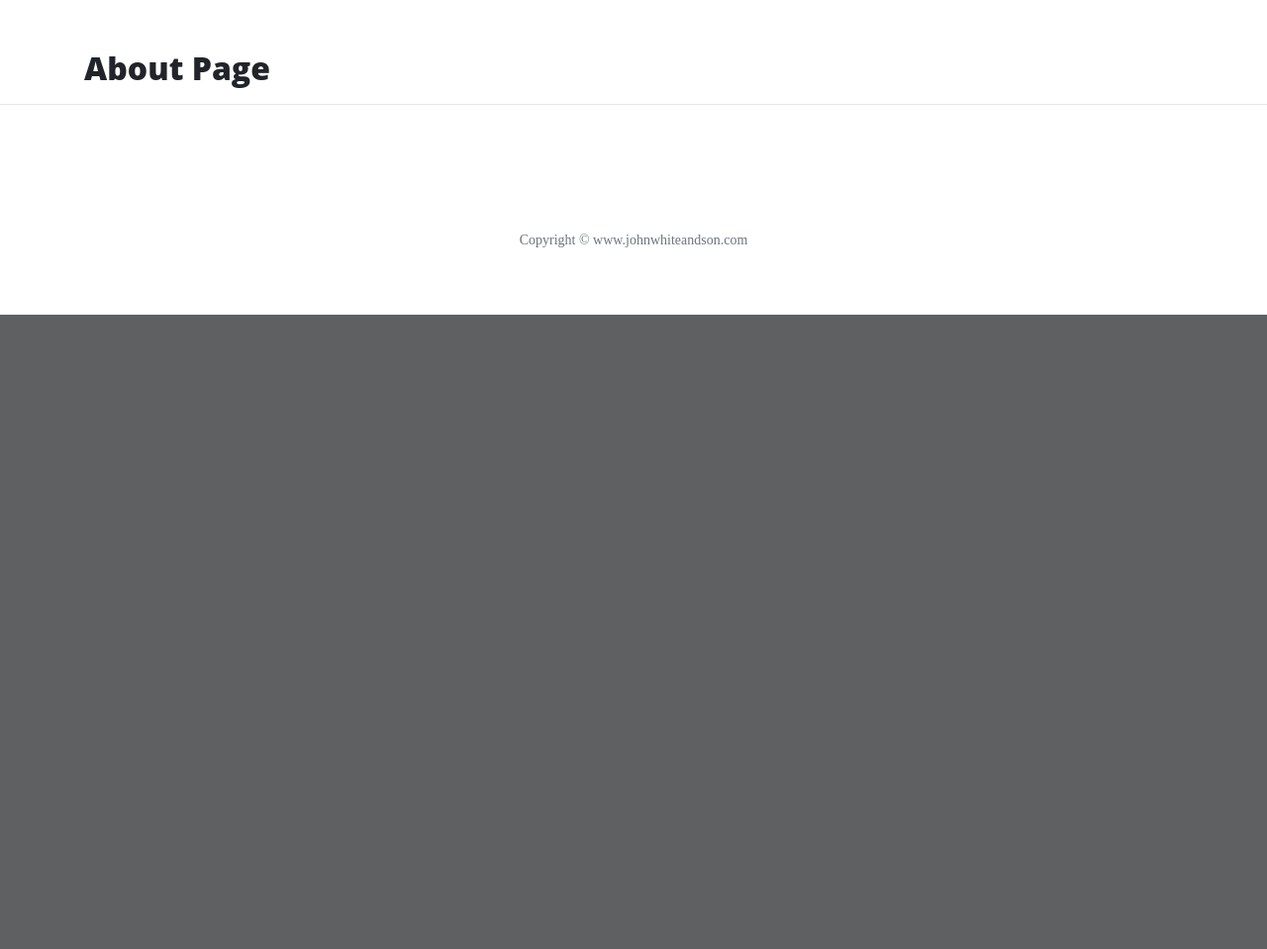
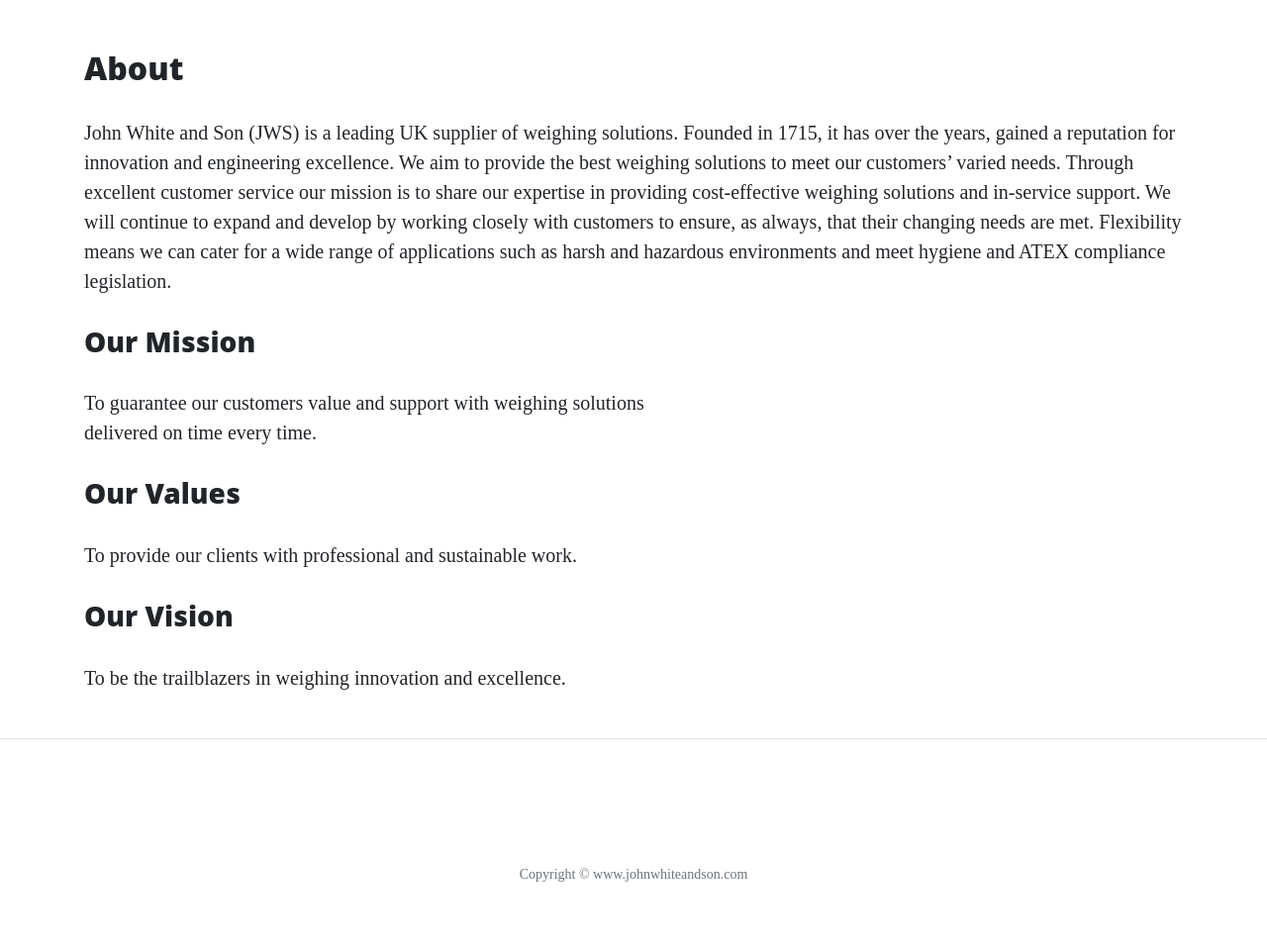
Before and after one commit to BFO1715/jws_case_studies, a Flask app: page /about in a window 1280 px wide. Shown: the part 532-1491 px from the top of the page at 99% size. Before the commit the page ends 850 px from the top, so only its background shows below. Run offline with Flask 3, Linux system fonts and the light colour scheme; some libraries are stand-ins or nearby versions.

Commit message:
Added to About

```diff
--- a/run.py
+++ b/run.py
@@ -12,17 +12,17 @@
 
 @app.route("/about")
 def about():
-    return render_template("about.html")
+    return render_template("about.html", page_title="About")
 
 
 @app.route("/contact")
 def contact():
-    return render_template("contact.html")
+    return render_template("contact.html", page_title="Contact")
 
 
 @app.route("/careers")
 def careers():
-    return render_template("careers.html")
+    return render_template("careers.html", page_title="Careers")
 
 
 if __name__ == "__main__":
--- a/templates/about.html
+++ b/templates/about.html
@@ -1,4 +1,40 @@
 {% extends "base.html" %}
 {% block content %}
-    <h2>About Page</h2>
+    <h2>About</h2>
+    <p>
+        John White and Son (JWS) is a leading UK supplier of weighing solutions. Founded in 1715, it has over the years,
+        gained a reputation for innovation and engineering excellence. We aim to provide the best weighing solutions to
+        meet our customers’ varied needs. Through excellent customer service our mission is to share our expertise in
+        providing cost-effective weighing solutions and in-service support. We will continue to expand and develop by
+        working closely with customers to ensure, as always, that their changing needs are met. Flexibility means we can
+        cater for a wide range of applications such as harsh and hazardous environments and meet hygiene and ATEX
+        compliance legislation.
+    </p>
+
+    <div class="row featurette">
+        <div class="col-md-7">
+            <h3>Our Mission</h3>
+			<p>
+				To guarantee our customers value and support with weighing solutions delivered on time every time.
+			</p>
+        </div>
+    </div>
+
+    <div class="row featurette">
+        <div class="col-md-7">
+            <h3>Our Values</h3>
+			<p>
+				To provide our clients with professional and sustainable work.
+			</p>
+        </div>
+    </div>
+
+    <div class="row featurette">
+        <div class="col-md-7">
+            <h3>Our Vision</h3>
+			<p>
+				To be the trailblazers in weighing innovation and excellence.
+			</p>
+        </div>
+    </div>
 {% endblock %}
--- a/templates/base.html
+++ b/templates/base.html
@@ -4,8 +4,8 @@
     <meta charset="UTF-8">
     <meta name="viewport" content="width=device-width, initial-scale=1.0">
     <meta http-equiv="X-UA-Compatible" content="ie=edge">
-    <link rel="stylesheet" href="{{ url_for('static', filename='vendor/bootstrap/css/bootstrap.min.css') }}">
-    <link rel="stylesheet" href="{{ url_for('static', filename='css/clean-blog.min.css') }}">
+    <link rel="stylesheet" href="{{ url_for('static', filename='vendor/bootstrap/css/bootstrap.min.css') }}" type="text/css">
+    <link rel="stylesheet" href="{{ url_for('static', filename='css/clean-blog.min.css') }}" type="text/css">
     <title>JWS Case Studies</title>
 </head>
 <body>
```
